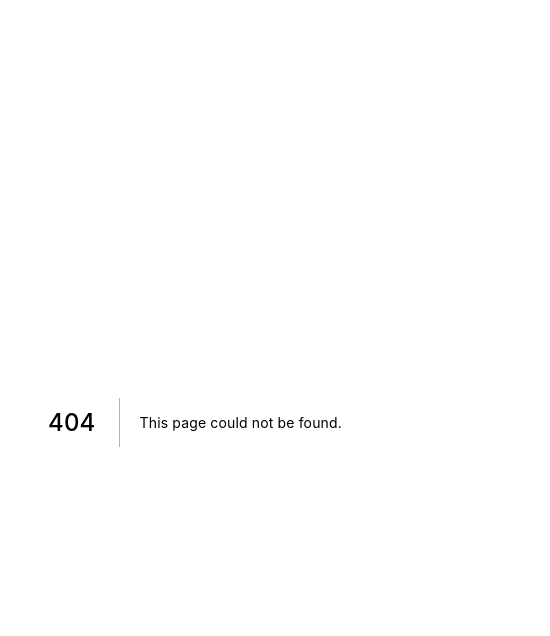
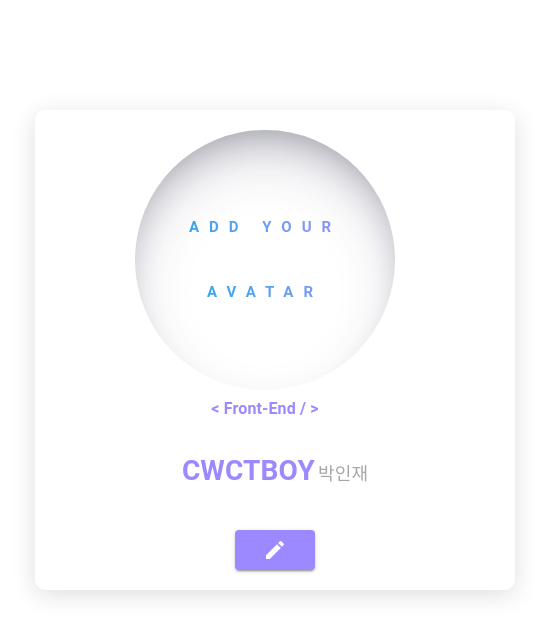
Before and after one commit to TProgramer/Homepage-FE, a Next.js app: page /mypage in a window 390 px wide. Before the commit this address had no page. Shown: the top 636 px of the page, 550 px wide, since content can reach past the window. Built offline with nearby package versions, Linux system fonts and the light colour scheme.

Commit message:
반응형 프로필, 정보수정 토글버튼까지 만듬

```diff
--- /dev/null
+++ b/src/components/myPage/ActivityLog.tsx
@@ -0,0 +1,6 @@
+const ActivityLog = () => {
+  return (
+    null
+  )
+}
+export default ActivityLog;
--- /dev/null
+++ b/src/components/myPage/Header.tsx
@@ -0,0 +1,64 @@
+import Button from '@mui/material/Button';
+import CreateIcon from '@mui/icons-material/Create';
+import CheckIcon from '@mui/icons-material/Check';
+import AddBoxIcon from '@mui/icons-material/AddBox';
+import { ProfileBox, Profile, ProfileImg, TypeText, DataBox, NickName, Name, NameBox, ProfileImg_unset } from '../../styles/MyPage/Header';
+import { useState } from 'react';
+interface IPersonalType {
+  nickname: string;
+  name: string;
+  major: string;
+  grade: number;
+  type: string;
+  profileImg: string;
+}
+const personalData: IPersonalType[] = [
+  {
+    nickname: 'CWCTBOY',
+    name: '박인재',
+    major: '공과대학 건축공학과',
+    grade: 4,
+    type: 'Front-End',
+    profileImg: '',
+  },
+]
+
+const MyProfile = () => {
+  const [onoff, setOnoff] = useState<boolean>(false);
+  const onClick = () => {
+    setOnoff(!onoff);
+  };//수정버튼 눌렀을 때 프로필사진, 닉네임, 타입, 바이오 등 바꿀수 있도록 만들기
+  return (
+    <ProfileBox>
+      <Profile>
+        {
+          personalData[0].profileImg !== ''
+            ? <ProfileImg />
+            : <ProfileImg_unset>Add your Avatar</ProfileImg_unset>
+        }
+        <TypeText>{`<\ ${personalData[0]?.type} / >`}</TypeText>
+      </Profile>
+      <DataBox>
+        <NameBox>
+          <NickName>{personalData[0].nickname}</NickName>
+          <Name>{personalData[0].name}</Name>
+        </NameBox>
+      </DataBox>
+      <Button
+        onClick={onClick}
+        sx={{
+          width: 80,
+          height: 40,
+          backgroundColor: '#9c88ff',
+          ":hover": {
+            backgroundColor: '#8c7ae6'
+          }
+        }} variant="contained">
+        {
+          !onoff ? <CreateIcon /> : <CheckIcon />
+        }
+      </Button>
+    </ProfileBox>
+  )
+}
+export default MyProfile;
--- a/src/pages/Activity.tsx
+++ b/src/pages/Activity.tsx
@@ -1,11 +1,11 @@
-import { Wrapper2 } from '../styles/Activity/activity';
+import { Wrapper } from '../styles/Activity/activity';
 import MasonryBox from '../components/activity/Masonry';
 
 const Activity = () => {
   return (
-    <Wrapper2>
+    <Wrapper>
       <MasonryBox />
-    </Wrapper2>
+    </Wrapper>
   )
 }
 
--- /dev/null
+++ b/src/pages/mypage.tsx
@@ -0,0 +1,10 @@
+import MyProfile from "../components/myPage/Header";
+import { Wrapper } from "../styles/MyPage/myPage";
+const MyPage = () => {
+  return (
+    <Wrapper>
+      <MyProfile />
+    </Wrapper>
+  )
+}
+export default MyPage;
--- /dev/null
+++ b/src/styles/MyPage/header.tsx
@@ -0,0 +1,92 @@
+import { keyframes } from "@emotion/react";
+import styled from "@emotion/styled";
+export const ProfileBox = styled('div')`
+  width: 850px;
+  height: 480px;
+  margin-top: 10px;
+  padding: 20px;
+  display: flex;
+  box-shadow: rgba(0, 0, 0, 0.13) 0px 5px 25px;
+  border-radius: 10px;
+  @media (max-width:850px) {
+    width: 480px;
+    flex-direction: column;
+    align-items: center;
+    justify-content: space-between;
+  }
+`
+export const Profile = styled('div')`
+  width: auto;
+  height: auto;
+  display: flex;
+  flex-direction: column;
+  align-items: center;
+  margin: 0 20px 0 0;
+`
+const TEXT_ANIMATION = keyframes`
+  0%, 100%{
+    background-position: 200% 0%;
+  }
+  50%{
+    background-position: 0% 200%;
+  }
+`
+export const ProfileImg_unset = styled('div')`
+  width: 260px;
+  height: 260px;
+  display: flex;
+  justify-content: center;
+  align-items: center;
+  margin: 0 0 7px 0;
+  box-shadow: rgba(50, 50, 93, 0.25) 0px 30px 60px -12px inset, rgba(0, 0, 0, 0.3) 0px 18px 36px -18px inset;
+  border-radius: 50%;
+  font-weight: 600;
+  font-size: 15px;
+  line-height:65px;
+  letter-spacing: 10px;
+  text-align: center;
+  text-transform: uppercase;
+  color: transparent;
+  -webkit-background-clip: text;
+  background-clip: text;
+  background-size: 400%;
+  animation: ${TEXT_ANIMATION} 5s ease infinite;
+  background-image: linear-gradient( 68.7deg,  rgba(29,173,235,1) 13.2%, rgba(137,149,250,1) 29.8%, rgba(229,109,212,1) 48.9%, rgba(255,68,128,1) 68.2%, rgba(255,94,0,1) 86.4% );
+`
+export const ProfileImg = styled('img')`
+  width: 260px;
+  height: 260px;
+  margin: 0 0 7px 0;
+  background-color: rgba(0,0,0,0.2);
+  border-radius: 50%;
+  `
+export const TypeText = styled('span')`
+  display: block;
+  width: auto;
+  color: #9c88ff;
+  font-weight: 600;
+`
+export const DataBox = styled('div')`
+  width: 440px;
+  height: auto;
+  display: flex;
+  flex-direction: column;
+  align-items: flex-start;
+  @media (max-width: 850px) {
+    align-items: center;
+    margin: 0 0 10px 0;
+  }
+`
+export const NameBox = styled('div')`
+  width: auto;
+`
+export const NickName = styled('span')`
+  color: #9c88ff;
+  font-size: 28px;
+  font-weight: 600;
+`
+export const Name = styled('span')`
+  opacity: 0.4;
+  font-size: 18px;
+  margin: 0 0 0 3px;
+`
--- /dev/null
+++ b/src/styles/MyPage/myPage.tsx
@@ -0,0 +1,11 @@
+import styled from "@emotion/styled";
+
+export const Wrapper = styled('div')`
+  width: 100vw;
+  min-width: 550px;
+  min-height: 100vh;
+  padding-top: 100px;
+  height: auto;
+  display: flex;
+  justify-content: center;
+`//아직 레이아웃이 적용되지 않아 임시로 만듬
```
Also changed, not shown: src/styles/Activity/activity.tsx (+4 -4 lines), src/styles/Activity/activity_modal.tsx (+10 -9 lines), src/styles/MyPage/activity_log.tsx (added).
